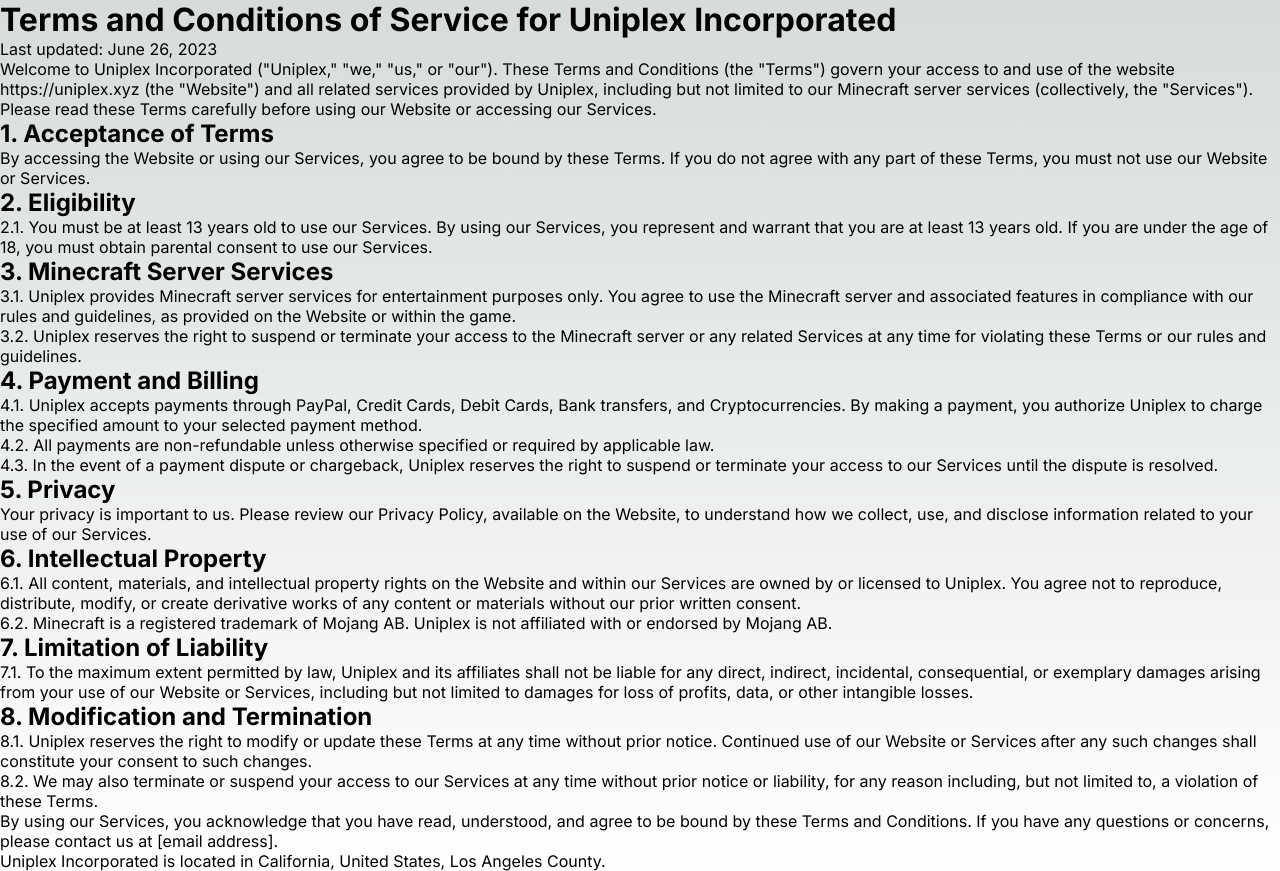
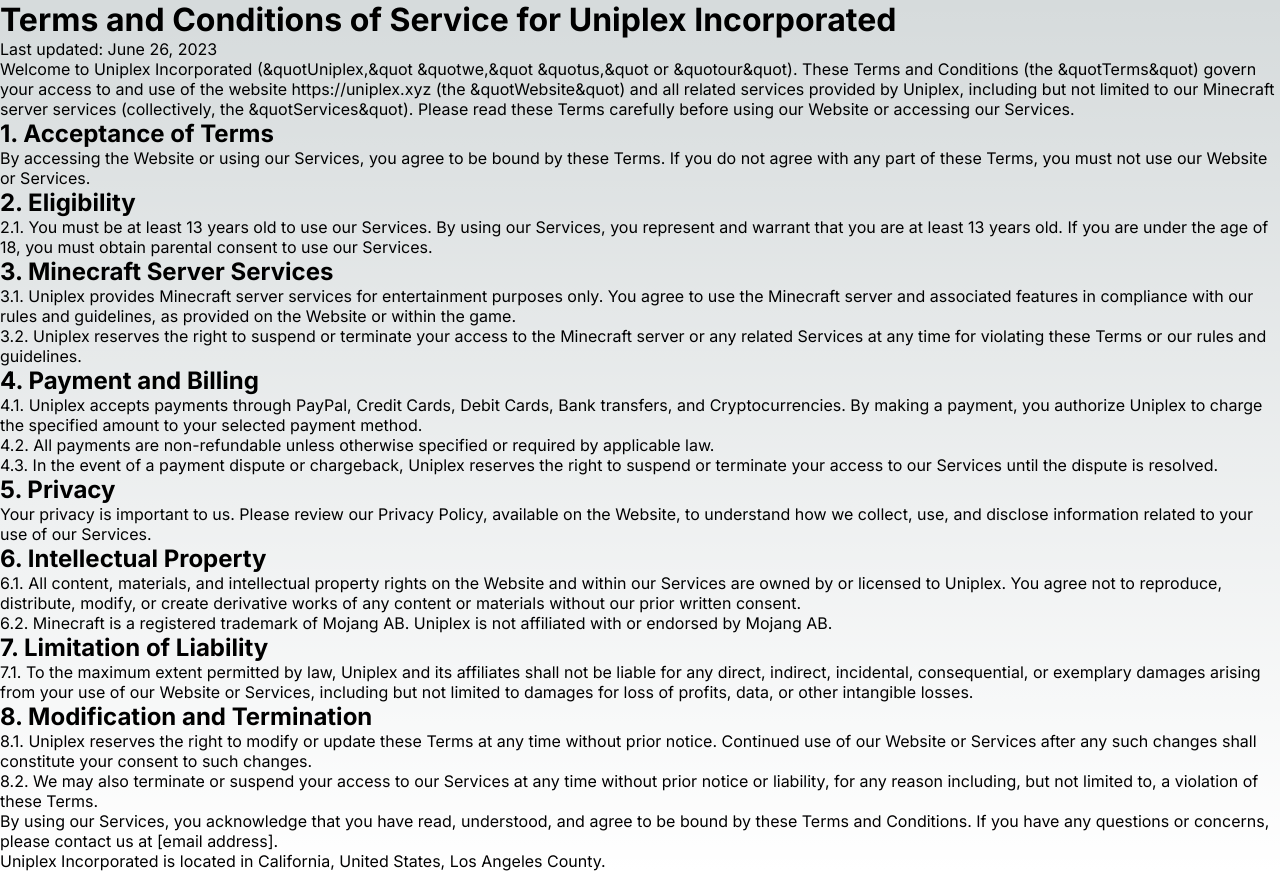
Before and after one commit to LavishSphere/uniplex-old, a Next.js app: page /policy in a window 1280 px wide. Built offline with nearby package versions, Linux system fonts and the light colour scheme.

Commit message:
Update page.js

```diff
--- a/app/policy/page.js
+++ b/app/policy/page.js
@@ -5,7 +5,7 @@
     <div>
       <h1>Terms and Conditions of Service for Uniplex Incorporated</h1>
       <p>Last updated: June 26, 2023</p>
-      <p>Welcome to Uniplex Incorporated ("Uniplex," "we," "us," or "our"). These Terms and Conditions (the "Terms") govern your access to and use of the website https://uniplex.xyz (the "Website") and all related services provided by Uniplex, including but not limited to our Minecraft server services (collectively, the "Services"). Please read these Terms carefully before using our Website or accessing our Services.</p>
+      <p>Welcome to Uniplex Incorporated (&quotUniplex,&quot &quotwe,&quot &quotus,&quot or &quotour&quot). These Terms and Conditions (the &quotTerms&quot) govern your access to and use of the website https://uniplex.xyz (the &quotWebsite&quot) and all related services provided by Uniplex, including but not limited to our Minecraft server services (collectively, the &quotServices&quot). Please read these Terms carefully before using our Website or accessing our Services.</p>
 
       <h2>1. Acceptance of Terms</h2>
       <p>By accessing the Website or using our Services, you agree to be bound by these Terms. If you do not agree with any part of these Terms, you must not use our Website or Services.</p>
```
